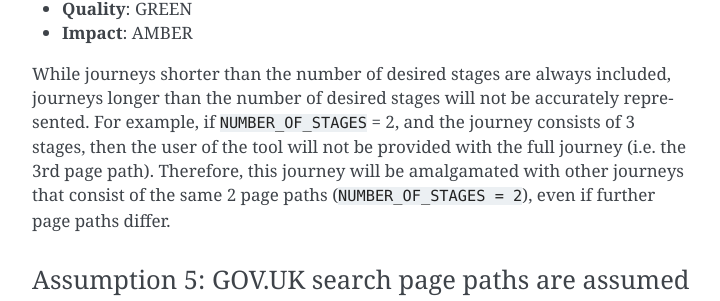
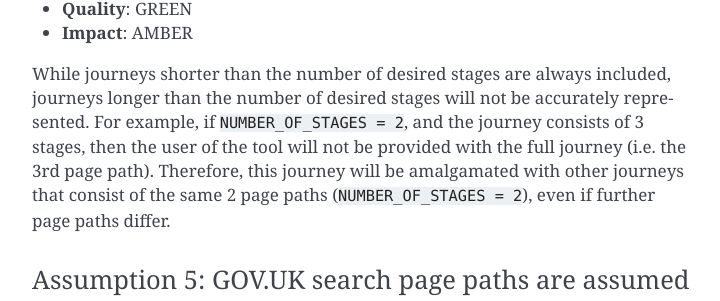
Before and after one commit to alphagov/govuk-user-journey-analysis-tools, a Sphinx documentation site: the page built from docs/aqa/assumptions-caveats-forward-path-tool.md, in a window 1280 px wide and 900 px high, scrolled down 1722 px. Shown: the part 150-451 px from the top of the window, without its empty margins (388-1108 px from the left). Built offline with Sphinx 7.4.7, drawn with Linux system fonts in a browser that asks for light colours; pages that are not in the unit, such as notebooks, are missing from menus.

Commit message:
Updated formatting

```diff
--- a/docs/aqa/assumptions-caveats-forward-path-tool.md
+++ b/docs/aqa/assumptions-caveats-forward-path-tool.md
@@ -56,7 +56,7 @@ Therefore, if TRUE, it will only use the first visit in a series of sequential v
 * **Quality**: GREEN
 * **Impact**: AMBER
 
-While journeys shorter than the number of desired stages are always included, journeys longer than the number of desired stages will not be accurately represented. For example, if `NUMBER_OF_STAGES` = 2, and the journey consists of 3 stages, then the user of the tool will not be provided with the full journey (i.e. the 3rd page path). Therefore, this journey will be amalgamated with other journeys that consist of the same 2 page paths (`NUMBER_OF_STAGES = 2`), even if further page paths differ.
+While journeys shorter than the number of desired stages are always included, journeys longer than the number of desired stages will not be accurately represented. For example, if `NUMBER_OF_STAGES = 2`, and the journey consists of 3 stages, then the user of the tool will not be provided with the full journey (i.e. the 3rd page path). Therefore, this journey will be amalgamated with other journeys that consist of the same 2 page paths (`NUMBER_OF_STAGES = 2`), even if further page paths differ.
 
 ### Assumption 5: GOV.UK search page paths are assumed to have the format /search/{TYPE}?keywords={KEYWORDS}{...}, where {TYPE} is the GOV.UK search content type, {KEYWORDS} are the search keywords, where each keyword is separated by +, and {...} are any other parts of the search query that are not keyword-related (if they exist).
 
```
Also changed, not shown: docs/aqa/assumptions-caveats-reverse-path-tool.md (+1 -1 lines).
